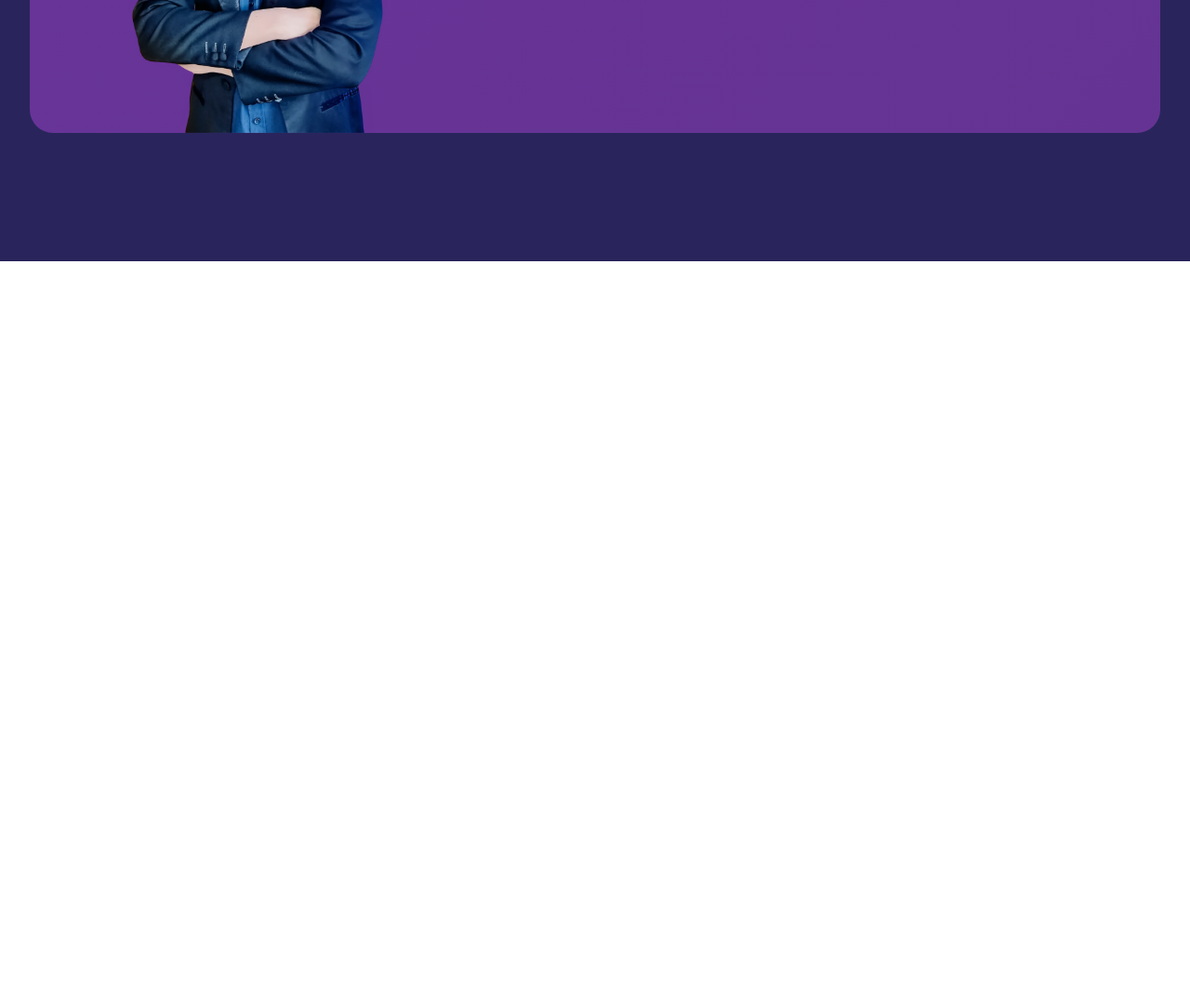
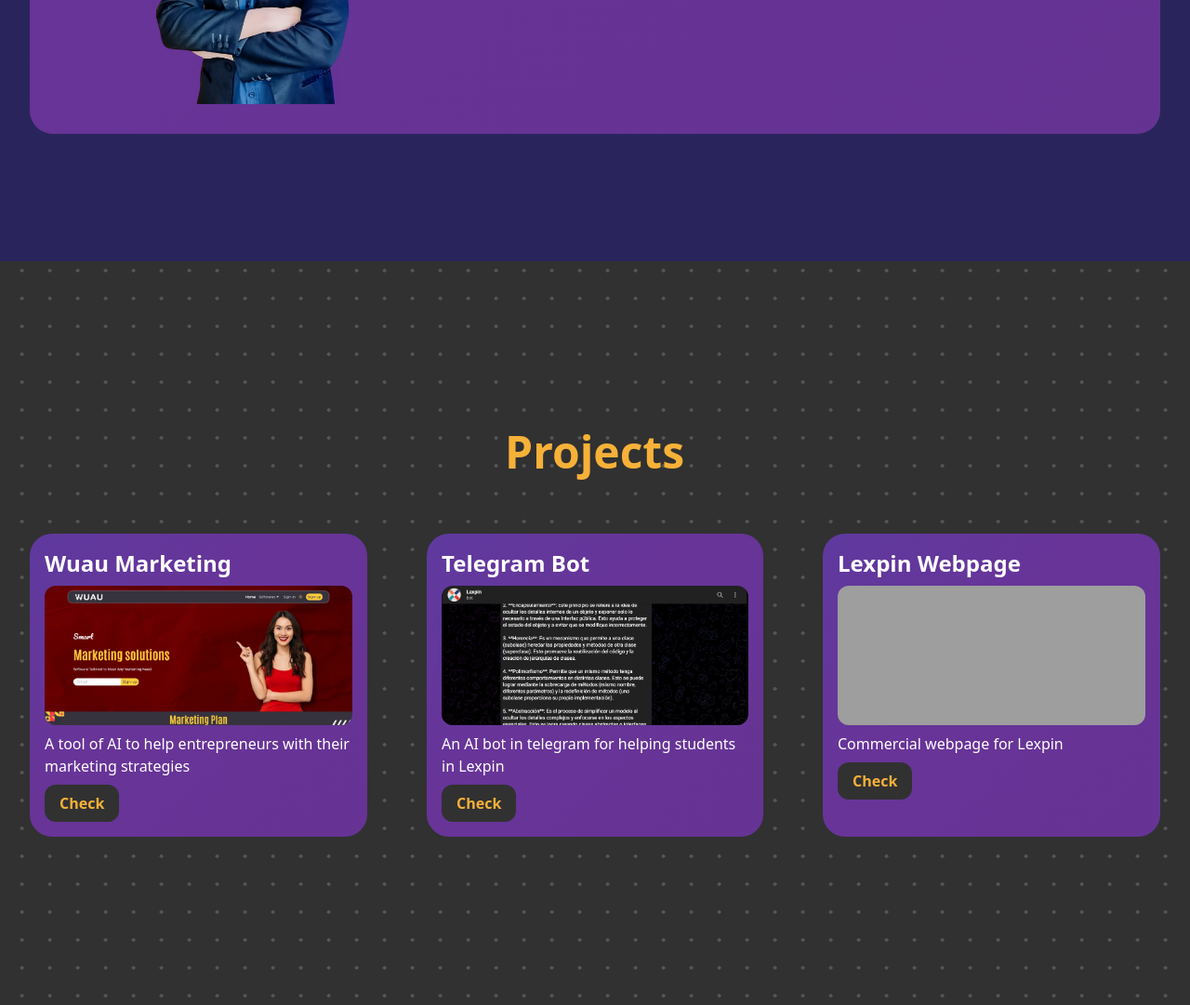
Before and after one commit to juanert/portafolio-juan, a plain HTML site: page index.html in a window 1280 px wide. Shown: the part 1308-2389 px from the top of the page at 93% size. Before the commit the page ends 1589 px from the top, so only its background shows below. Drawn offline with nearby package versions, Linux system fonts and the light colour scheme; grey boxes are pictures that could not be loaded.

Commit message:
Projects added

```diff
--- a/index.html
+++ b/index.html
@@ -41,11 +41,15 @@
       <div
         class="h-[90vh] min-h-[500px] z-20 flex flex-col gap-8 items-center justify-center text-center"
       >
-        <h1 class="animation text-[80px] md:text-[120px] z-20 levitating3">
+        <h1
+          class="animation text-[70px] sm:text-[80px] md:text-[120px] z-20 levitating3"
+        >
           <span class="word">Juan<span class="superscript"></span></span>
           <span class="word">Rodriguez</span>
         </h1>
-        <h2 class="developer text-[30px] md:text-[45px] z-20 levitating3">
+        <h2
+          class="developer text-[30px] sm:text-[35px] md:text-[45px] z-20 levitating3"
+        >
           <span class="word"><span class="superscript"></span></span>
           <span class="word">Web developer</span>
         </h2>
@@ -98,22 +102,22 @@
       </div>
     </header>
     <section
-      class="h-[100vh] min-h-[500px] flex flex-col justify-center items-center gap-8 px-8 bg-base"
+      class="min-h-[100vh] py-12 flex flex-col justify-center items-center gap-16 px-8 bg-base"
     >
       <h2
         data-aos="zoom-in-up"
         data-aos-duration="1000"
-        class="secondary text-4xl font-bold"
+        class="secondary text-5xl font-bold"
       >
         About me
       </h2>
       <div
         data-aos="zoom-in-up"
         data-aos-duration="1000"
-        class="grid grid-cols-3 rounded-[25px] background-animated px-16 text-white"
+        class="grid grid-cols-1 py-8 lg:grid-cols-3 gap-4 rounded-[25px] background-animated px-4 md:px-16 text-white"
       >
         <div class="flex justify-center items-center">
-          <img src="./images/juan.png" alt="" />
+          <img class="max-h-[350px]" src="./images/juan.png" alt="" />
         </div>
         <div class="col-span-2 flex flex-col justify-center gap-4">
           <h2 class="text-2xl font-semibold">To make it simple</h2>
@@ -126,6 +130,81 @@
         </div>
       </div>
     </section>
+    <section
+      class="min-h-[100vh] py-12 flex flex-col justify-center items-center gap-16 px-8 background"
+    >
+      <h2
+        data-aos="zoom-in-up"
+        data-aos-duration="1000"
+        class="secondary text-5xl font-bold"
+      >
+        Projects
+      </h2>
+      <div class="grid grid-cols-1 lg:grid-cols-3 gap-16">
+        <div
+          class="background-animated rounded-3xl p-4 flex flex-col gap-2 text-white"
+          data-aos="zoom-in-down"
+          data-aos-duration="500"
+        >
+          <h3 class="text-2xl font-semibold">Wuau Marketing</h3>
+          <img
+            class="rounded-xl object-cover w-full max-h-[150px] object-top"
+            src="./images/wuau.png"
+            alt=""
+          />
+          <p>
+            A tool of AI to help entrepreneurs with their marketing strategies
+          </p>
+          <a target="_blank" href="https://wuau.marketing">
+            <button
+              class="bg-[#313131] rounded-xl secondary px-4 py-2 font-semibold"
+            >
+              Check
+            </button>
+          </a>
+        </div>
+        <div
+          class="background-animated rounded-3xl p-4 flex flex-col gap-2 text-white"
+          data-aos="zoom-in-down"
+          data-aos-duration="500"
+        >
+          <h3 class="text-2xl font-semibold">Telegram Bot</h3>
+          <img
+            class="rounded-xl object-cover w-full max-h-[150px] object-top"
+            src="./images/Bot.png"
+            alt=""
+          />
+          <p>An AI bot in telegram for helping students in Lexpin</p>
+          <a target="_blank" href="https://t.me/LexpinBot">
+            <button
+              class="bg-[#313131] rounded-xl secondary px-4 py-2 font-semibold"
+            >
+              Check
+            </button>
+          </a>
+        </div>
+        <div
+          class="background-animated rounded-3xl p-4 flex flex-col gap-2 text-white"
+          data-aos="zoom-in-down"
+          data-aos-duration="500"
+        >
+          <h3 class="text-2xl font-semibold">Lexpin Webpage</h3>
+          <img
+            class="rounded-xl object-cover w-full max-h-[150px] object-top"
+            src="./images/Lexpin.png"
+            alt=""
+          />
+          <p>Commercial webpage for Lexpin</p>
+          <a target="_blank" href="https://lexpin.online">
+            <button
+              class="bg-[#313131] rounded-xl secondary px-4 py-2 font-semibold"
+            >
+              Check
+            </button>
+          </a>
+        </div>
+      </div>
+    </section>
   </body>
   <script src="https://unpkg.com/aos@2.3.1/dist/aos.js"></script>
   <script>
```
Also changed, not shown: images/Bot.png (added), images/wuau.png (added), 1 other file.
